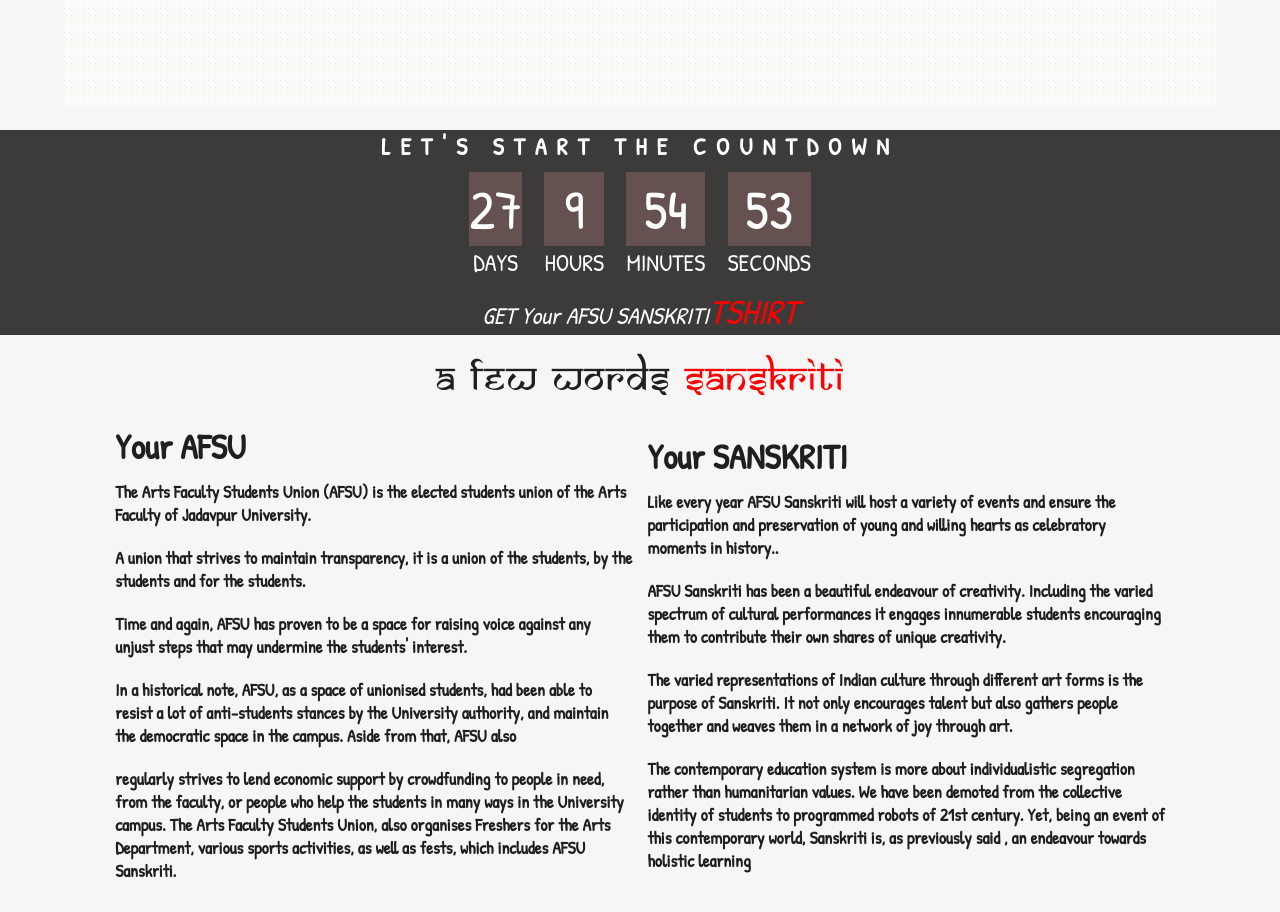
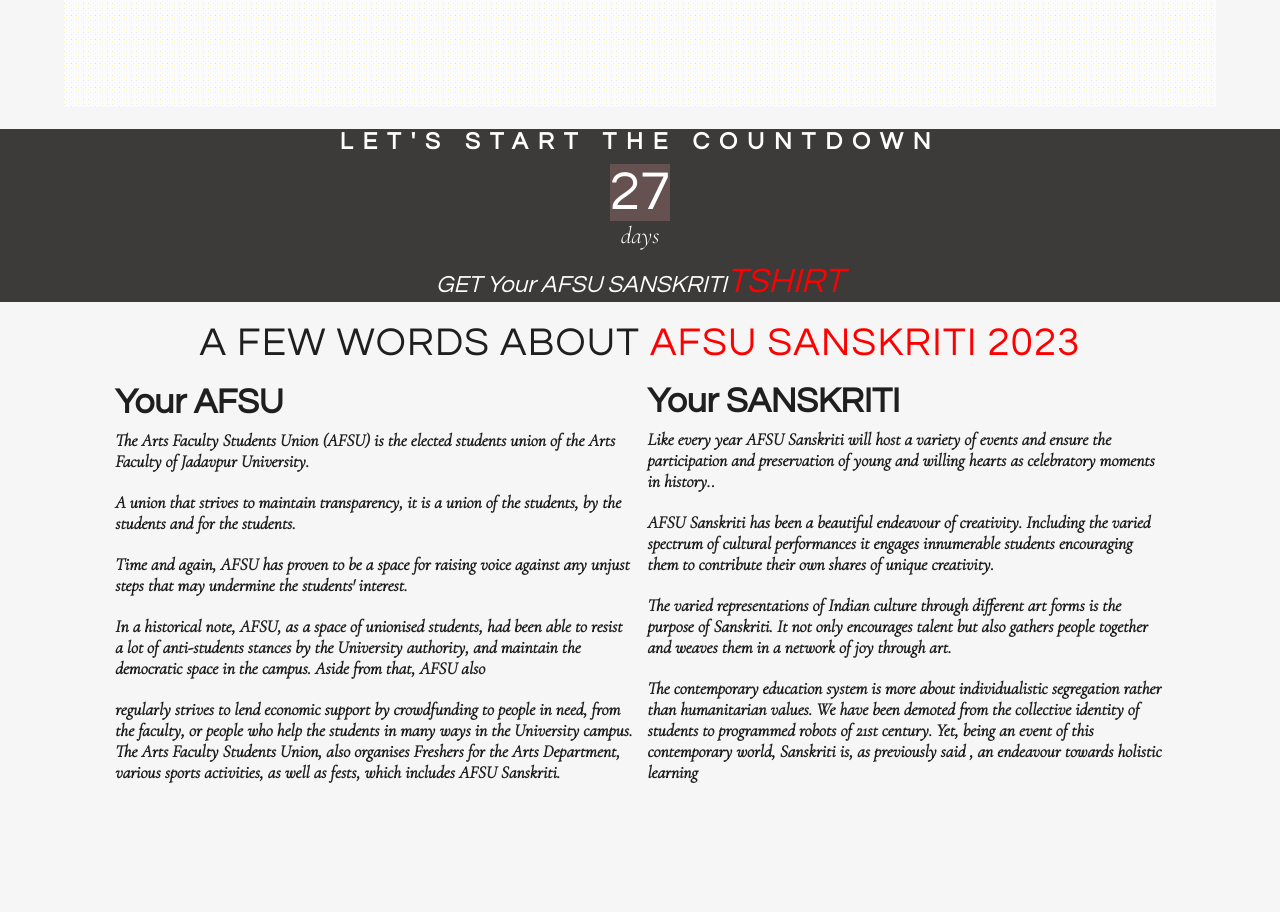
Before and after one commit to asfi-commit/sanskriti23, a plain HTML site: page index.html in a window 1280 px wide. Shown: the part 641-1553 px from the top of the page. After the commit the page ends 1454 px from the top, so only its background shows below. Drawn offline with nearby package versions, Linux system fonts and the light colour scheme.

Commit message:
Fonts added

```diff
--- a/css/style.css
+++ b/css/style.css
@@ -1,20 +1,11 @@
-@import url('https://fonts.googleapis.com/css2?family=Patrick+Hand&family=Roboto+Mono:wght@700&display=swap');
-@font-face {
-    font-family: "Samarkan Normal";
-    src: url("samarn.eot?") format("eot"),
-        url("samarn.woff") format("woff"),
-        url("samarn.ttf") format("truetype"),
-        url("samarn.svg#SamarkanNormal") format("svg");
-    font-weight: normal;
-    font-style: normal;
-}
-
+@import url('https://fonts.googleapis.com/css2?family=Cormorant+Garamond:ital,wght@1,300&display=swap');
+@import url('https://fonts.googleapis.com/css2?family=Questrial&display=swap');
 :root{
     --main-color: red;
 }
 
 *{
-    font-family: 'Patrick Hand', cursive;
+    font-family: 'Questrial', sans-serif;
     margin:0; padding:0;
     box-sizing: border-box;
     outline: none; border:none;
@@ -57,13 +48,13 @@ body{
     color:#1f1f1f;
     text-transform: uppercase;
     font-size: 4rem;
-    font-family:'Samarkan Normal';
+    font-family: 'Questrial', sans-serif;
 }
 
 .heading span{
     color:var(--main-color);
     text-transform: uppercase;
-    font-family:'Samarkan Normal';
+    font-family: 'Questrial', sans-serif;
 }
 
 .btn{
@@ -105,14 +96,14 @@ body{
     color: #d4d4d4;
     font-size: 2rem;
     position: fixed;
-    font-family:'Samarkan Normal';
+    font-family: 'Questrial', sans-serif;
 }
 
 .header .logo span{
     color:var(--main-color);
     text-transform: none;
     font-size: 3rem;
-    font-family:'Samarkan Normal';
+    font-family: 'Questrial', sans-serif;
 }
 
 .header #logo{
@@ -169,7 +160,7 @@ body{
         max-width: 100%;
 }
 
-.home .content h1{
+/*.home .content h1{
     font-family:'Samarkan Normal';
     color: var(--main-color);
     font-size: 7.5rem;
@@ -185,7 +176,7 @@ body{
     font-size: 4.5rem;
     text-transform: uppercase;
     margin-left: 300px;
-}
+}*/
 
 .home .home-slider .swiper-slide{
     overflow: hidden;
@@ -215,13 +206,15 @@ body{
     letter-spacing: 1rem;
     text-transform: uppercase;
     font-size: x-large;
+    font-family: 'Questrial', sans-serif;
 }
 .update .update-container li{
     display: inline-flexbox;
     font-size: x-large;
     list-style-type: none;
     padding: 1rem;
-    text-transform: uppercase;
+    text-transform: none;
+    font-family: 'Cormorant Garamond', serif;
 }
 .update .update-container li span{
     display: block;
@@ -232,11 +225,13 @@ body{
     color: #ffffff;
     font-size: x-large;
     font-style: italic;
+    font-family: 'Questrial', sans-serif;
 }
 .update .news p span{
     display: inline-block;
     font-size: 3.5rem;
     text-decoration: none;
+    font-family: 'Cormorant Garamond', serif;
 }
 .update .news p span a{
     text-decoration: none;
@@ -293,6 +288,7 @@ body{
     font-weight: 700;
     color:#1f1f1f;
     padding:1rem 0;
+    font-family: 'Cormorant Garamond', serif;
 }
 .events{
     padding: 2rem 8%;
--- a/index.html
+++ b/index.html
@@ -66,9 +66,6 @@
                 <div id="countdown">
                     <ul>
                         <li><span id="days"></span>days</li>
-                        <li><span id="hours"></span>Hours</li>
-                        <li><span id="minutes"></span>Minutes</li>
-                        <li><span id="seconds"></span>Seconds</li>
                     </ul>
                 </div>
                 <div class="news" id="news">
@@ -88,7 +85,7 @@
 
     <section class="about" id="about">
 
-        <h1 class="heading">A Few Words <span>sanskriti</span></h1>
+        <h1 class="heading">A Few Words About <span>AFSU sanskriti 2023</span></h1>
 
         <div class="row">
 
```
